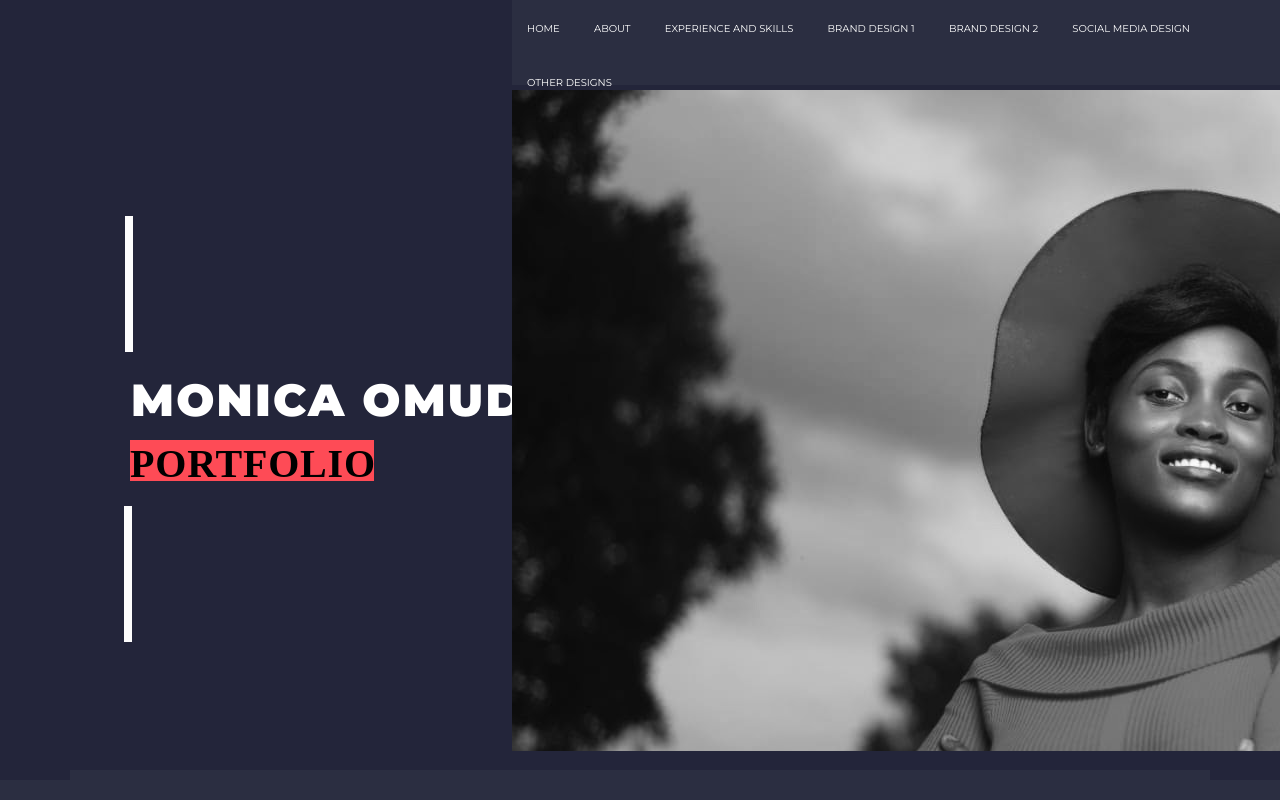
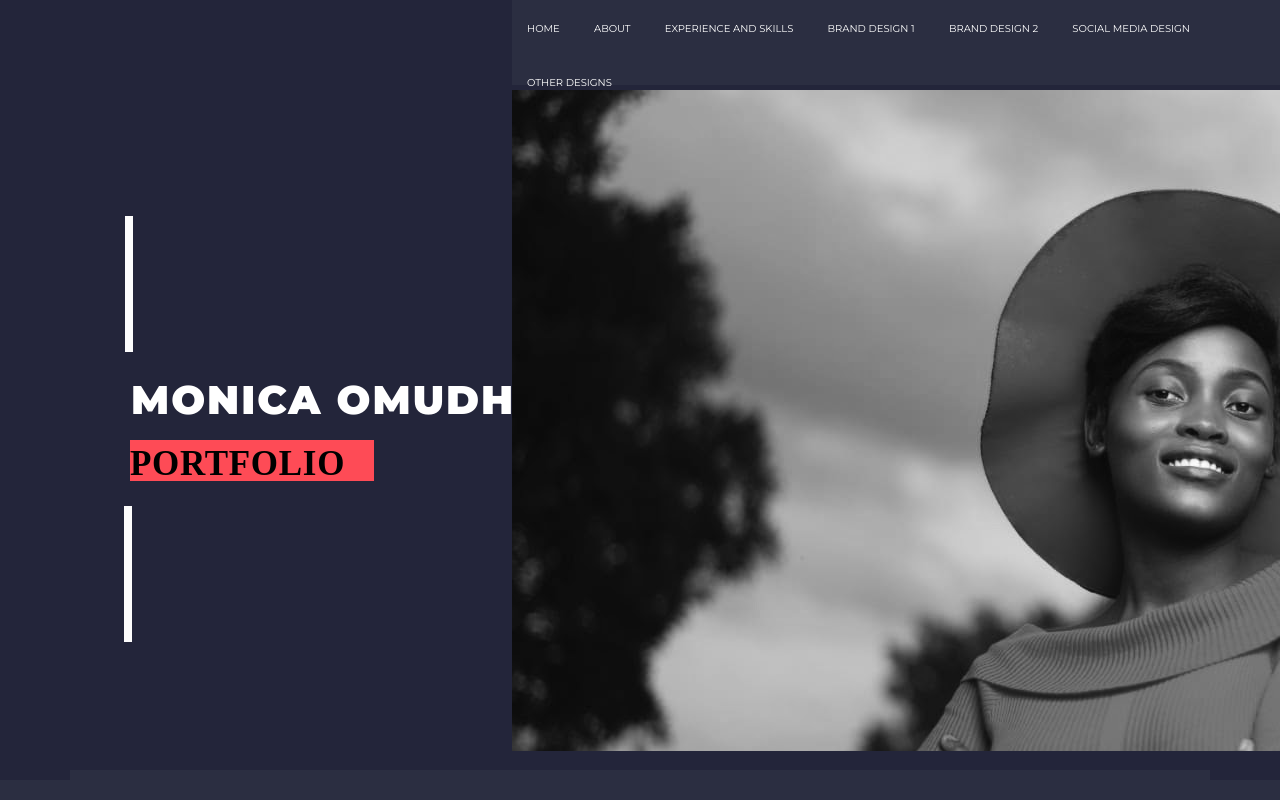
Before and after one commit to omudho/m_portfolio, a plain HTML site: page index.html in a window 1280 px wide. Shown: the top 800 px of the page. Drawn offline with nearby package versions, Linux system fonts and the light colour scheme; files whose address does not match are found by name.

Commit message:
Update styles.css

```diff
--- a/styles.css
+++ b/styles.css
@@ -76,13 +76,13 @@ position: absolute;
 width: 476px;
 height: 59px;
 left: 62px;
-top: 300px;
+top: 250px;
 
 
 font-family: 'Work Sans';
 font-style: normal;
 font-weight: 800;
-font-size: 45px;
+font-size: 40px;
 line-height: 60px;
 white-space: nowrap;
 top: 370px;
@@ -105,7 +105,7 @@ background-color: #fe4b56;
 font-family: 'Work Sans';
 font-style: normal;
 font-weight: 800;
-font-size: 40px;
+font-size: 35px;
 line-height: 47px;
 letter-spacing: 0.02em;
 top: 440px;
```
